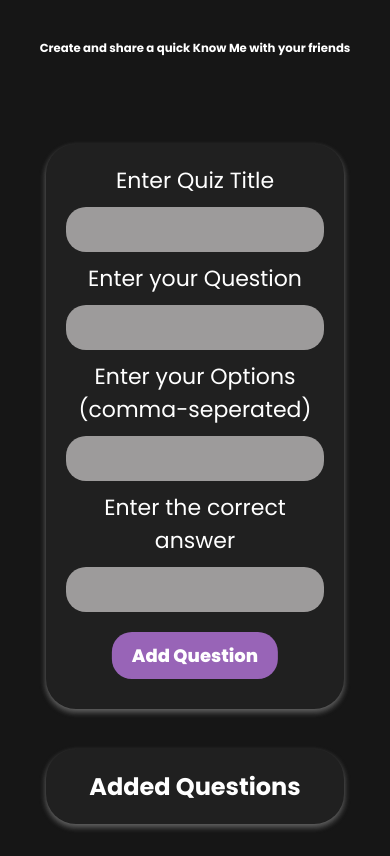
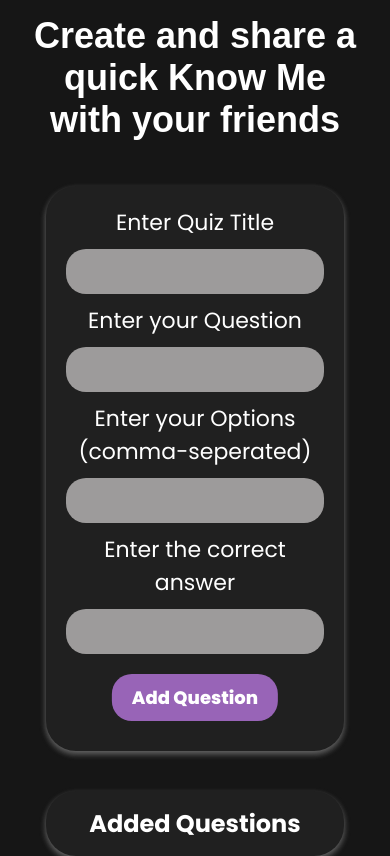
Before and after one commit to arrqamafaq/Sharable-Quiz-App, a plain HTML site: page index.html in a window 390 px wide. Drawn offline with Linux system fonts and the light colour scheme; a web font is replaced by a local one.

Commit message:
Some UI change.

```diff
--- a/index.html
+++ b/index.html
@@ -7,6 +7,12 @@
     <link rel="preconnect" href="https://fonts.gstatic.com" crossorigin />
     <link
       href="https://fonts.googleapis.com/css2?family=Poppins:ital,wght@0,100;0,200;0,300;0,400;0,500;0,600;0,700;0,800;0,900;1,100;1,200;1,300;1,400;1,500;1,600;1,700;1,800;1,900&display=swap"
+      rel="stylesheet"
+    />
+    <link rel="preconnect" href="https://fonts.googleapis.com" />
+    <link rel="preconnect" href="https://fonts.gstatic.com" crossorigin />
+    <link
+      href="https://fonts.googleapis.com/css2?family=Playwrite+PE:wght@100..400&family=Poppins:ital,wght@0,100;0,200;0,300;0,400;0,500;0,600;0,700;0,800;0,900;1,100;1,200;1,300;1,400;1,500;1,600;1,700;1,800;1,900&display=swap"
       rel="stylesheet"
     />
     <link rel="stylesheet" href="userInputStyle.css" />
--- a/style.css
+++ b/style.css
@@ -6,18 +6,18 @@
 html,body{
     width: 100%;
     height: 100%;
-    /* font-family: "poppins",sans-serif, serif; */
-    font-family: "Playwrite PE", sans-serif,serif;
+    font-family: "Poppins",sans-serif, serif;
+    /* font-family: "Playwrite PE", sans-serif,serif; */
     background-color: #161616;
     color: white;
     /* overflow: hidden; */
 }
 main{
-    padding: 50px 10px;
+    padding: 20px 10px;
 }
 header{
     /* background-color: pink; */
-    padding: 32px;
+    padding: 20px;
     min-height: 20%;
     text-align: center;
     /* color: #cf83fcaf; */
@@ -183,3 +183,9 @@ form.submitted .submit-btn{
 .popup.open{
     display: block;
 }
+
+@media (max-width:1000px) {
+    header{
+        font-size: 22px;
+    }
+}
--- a/userInputStyle.css
+++ b/userInputStyle.css
@@ -14,7 +14,7 @@ body {
   /* overflow: hidden; */
 }
 main {
-  padding: 20px 20px;
+  padding: 10px 20px;
   width: 100%;
   height: 100%;
   display: flex;
@@ -24,8 +24,9 @@ main {
   /* background-color: pink; */
 }
 header {
-  min-height: 10vh;
-  padding: 20px 5px;
+  height: fit-content;
+  font-family: "Playwrite PE", sans-serif,serif;
+  padding: 5px 5px;
   /* background-color: orange; */
   font-size: 1.5vw;
   text-align: center;
@@ -80,10 +81,13 @@ form.userInput button {
   left: 50%;
   margin: 10px 0;
   transform: translateX(-50%);
+  &:hover{
+    opacity: .8;
+  }
 }
 
 section#questionList {
-  padding: 20px;
+  padding: 15px;
   background-color: rgb(32, 32, 32);
   box-shadow: rgba(167, 166, 166, 0.16) 0px 3px 6px,
     rgba(173, 173, 173, 0.452) 0px 3px 6px;
@@ -92,6 +96,7 @@ section#questionList {
   width: 85%;
   height: fit-content;
   text-align: center;
+  /* margin-bottom: 1000px; */
 }
 .answerValidationMessage {
   font-size: 14px;
@@ -155,6 +160,9 @@ li h4 {
   cursor: pointer;
   margin: 10px 0;
   display: none;
+  &:hover{
+    opacity: .8;
+  }
 }
 
 #quizName:disabled {
@@ -196,3 +204,9 @@ li h4 {
   background-color: black;
   color: white;
 }
+
+@media (max-width:1000px) {
+  header{
+      font-size: 18px;
+  }
+}
```
Also changed, not shown: quizApp.html (+1 -1 lines).
